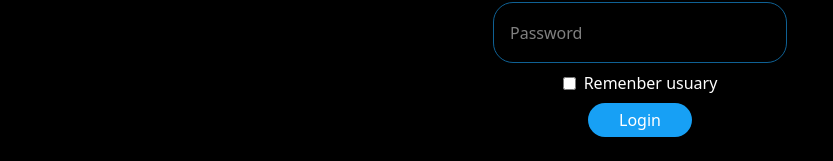
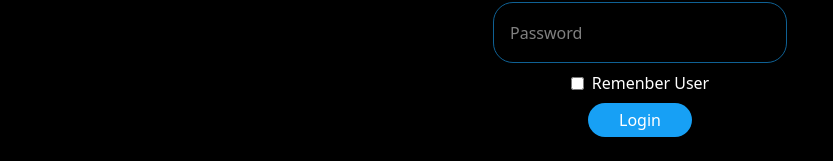
Before and after one commit to maudlyn01/SpotiDados, a React (Vite) app: page /login in a window 1280 px wide. Shown: the part 323-484 px from the top of the page, without its empty margins (0-833 px from the left). Built offline with nearby package versions, Linux system fonts and the light colour scheme.

Commit message:
fix: change some data of login

```diff
--- a/src/components/header.tsx
+++ b/src/components/header.tsx
@@ -12,9 +12,6 @@ export const Header = () => {
   const userSession = GetSession();
 
   return (
-
-
-
 
     <header className="w-full px-4 py-2 bg-surface text-sm text-color shadow-md mb-0 ">
 
--- a/src/pages/homeUser.tsx
+++ b/src/pages/homeUser.tsx
@@ -77,7 +77,6 @@ export const HomeUser = () => {
     <>
       <div className="bg-black min-h-screen  ">
         <Header />
-        <LogOut />
         <main className="pb-20">
           <h4 className="text-subtitle font-bold text-color">Welcome, {username}</h4>
           <section>
--- a/src/pages/login.tsx
+++ b/src/pages/login.tsx
@@ -111,7 +111,7 @@ export const Login = () => {
             checked={remember}
             onChange={(e) => setRemember(e.target.checked)}
           />
-          Remenber usuary
+          Remenber User
         </label>
 
 
```
